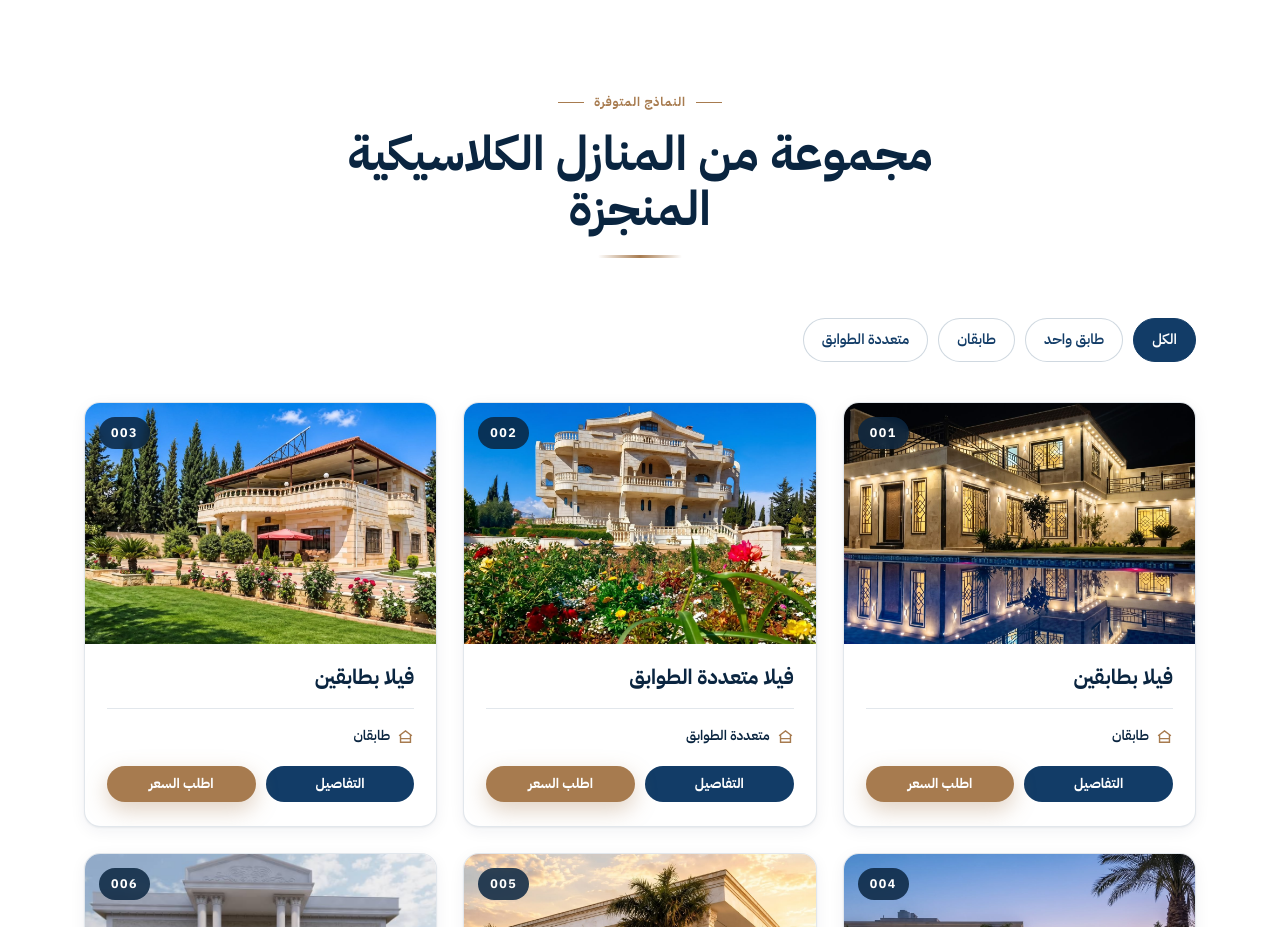
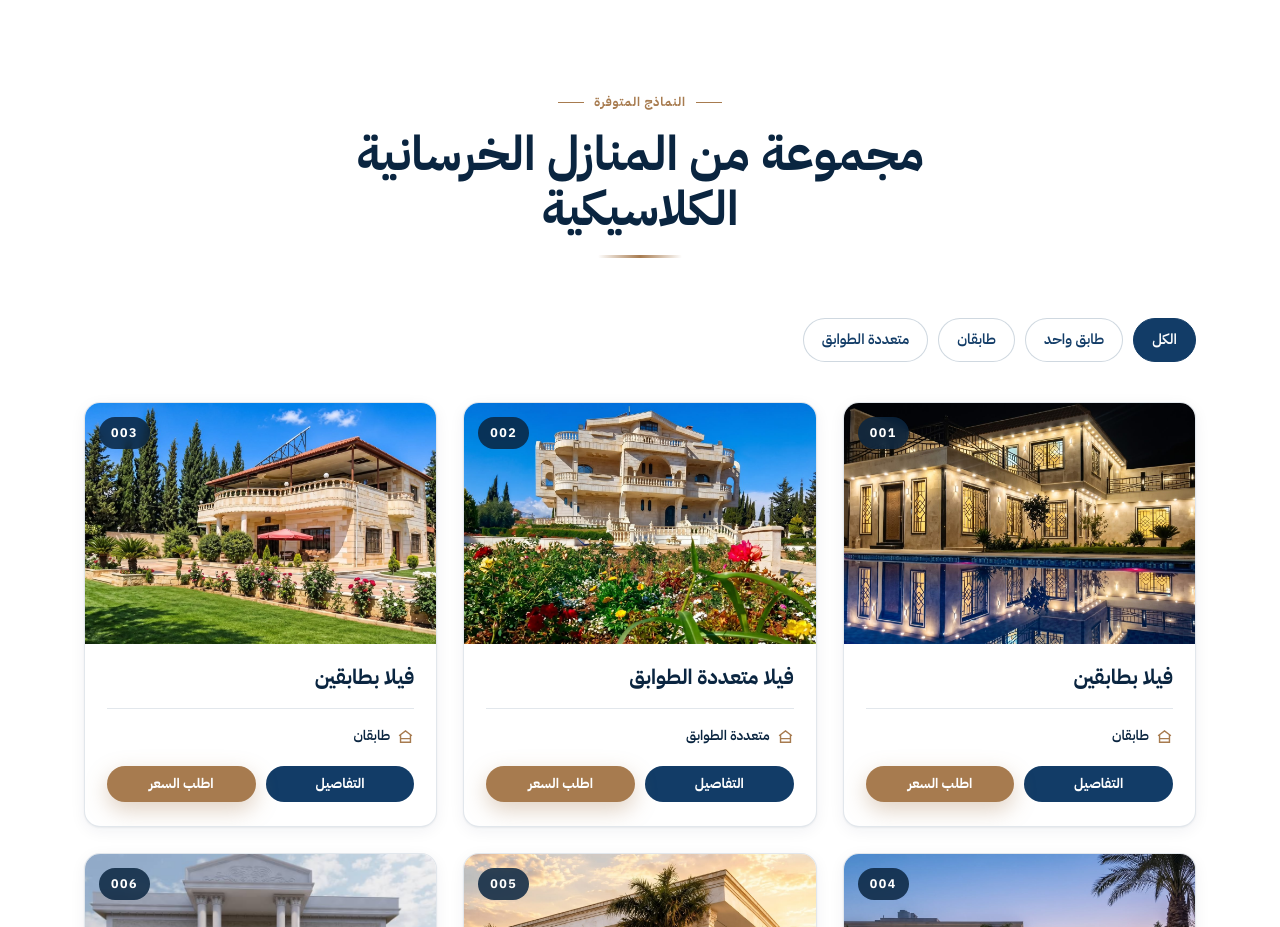
Before and after one commit to Ghiath342/jama-website, a plain HTML site: page index.html in a window 1280 px wide. Shown: the part 1480-2407 px from the top of the page. Drawn offline with Linux system fonts and the light colour scheme.

Commit message:
Models heading: "A Collection of Classic Concrete Homes"
AR: مجموعة من المنازل الخرسانية الكلاسيكية

Co-Authored-By: Claude Opus 5.5 <noreply@anthropic.com>

```diff
--- a/assets/js/i18n.js
+++ b/assets/js/i18n.js
@@ -110,7 +110,7 @@ const AR = {
 
   /* models */
   "models.eyebrow": "النماذج المتوفرة",
-  "models.h2": "مجموعة من المنازل الكلاسيكية المنجزة",
+  "models.h2": "مجموعة من المنازل الخرسانية الكلاسيكية",
   "filter.all": "الكل",
   "filter.one": "طابق واحد",
   "filter.two": "طابقان",
--- a/index.html
+++ b/index.html
@@ -259,7 +259,7 @@
   <div class="container">
     <div class="section-head center reveal">
       <span class="eyebrow" data-i18n="models.eyebrow">Featured Models</span>
-      <h2 data-i18n="models.h2">A Collection of Classic Completed Homes</h2>
+      <h2 data-i18n="models.h2">A Collection of Classic Concrete Homes</h2>
     </div>
 
     <div class="filters reveal" role="group" aria-label="Filter models">
```
